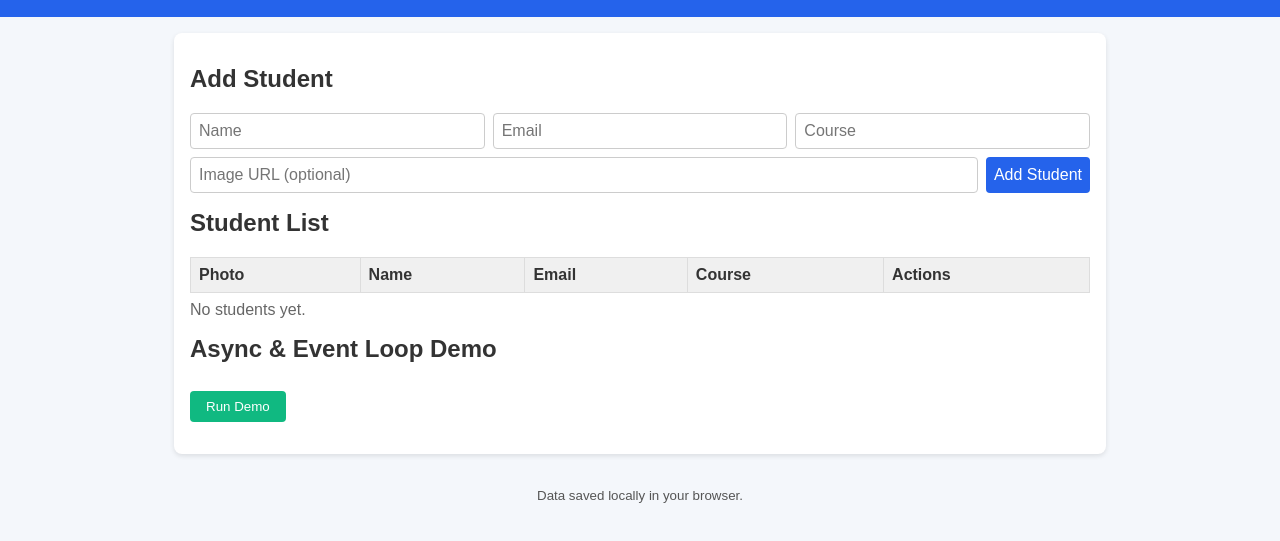
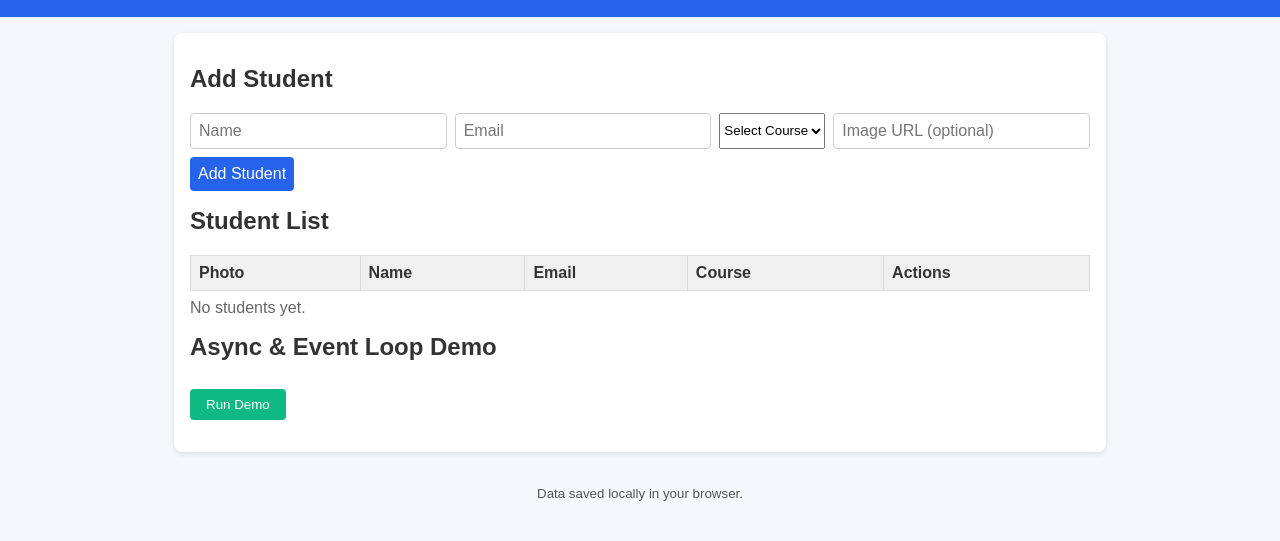
Before and after one commit to Jayesh0412/Student_Management-, a plain HTML site: page index.html in a window 1280 px wide. Shown: the part 95-636 px from the top of the page. Drawn offline with Linux system fonts and the light colour scheme.

Commit message:
Update index.html

```diff
--- a/index.html
+++ b/index.html
@@ -17,7 +17,13 @@
       <form id="studentForm">
         <input type="text" id="name" placeholder="Name" required />
         <input type="email" id="email" placeholder="Email" required />
-        <input type="text" id="course" placeholder="Course" required />
+        <select id="course" required>
+           <option value="" disabled selected>Select Course</option>
+           <option value="HTML">HTML</option>
+           <option value="CSS">CSS</option>
+           <option value="JavaScript">JavaScript</option>
+           <option value="React">React</option>
+        </select>
         <input type="url" id="image" placeholder="Image URL (optional)" />
         <button type="submit">Add Student</button>
       </form>
```
